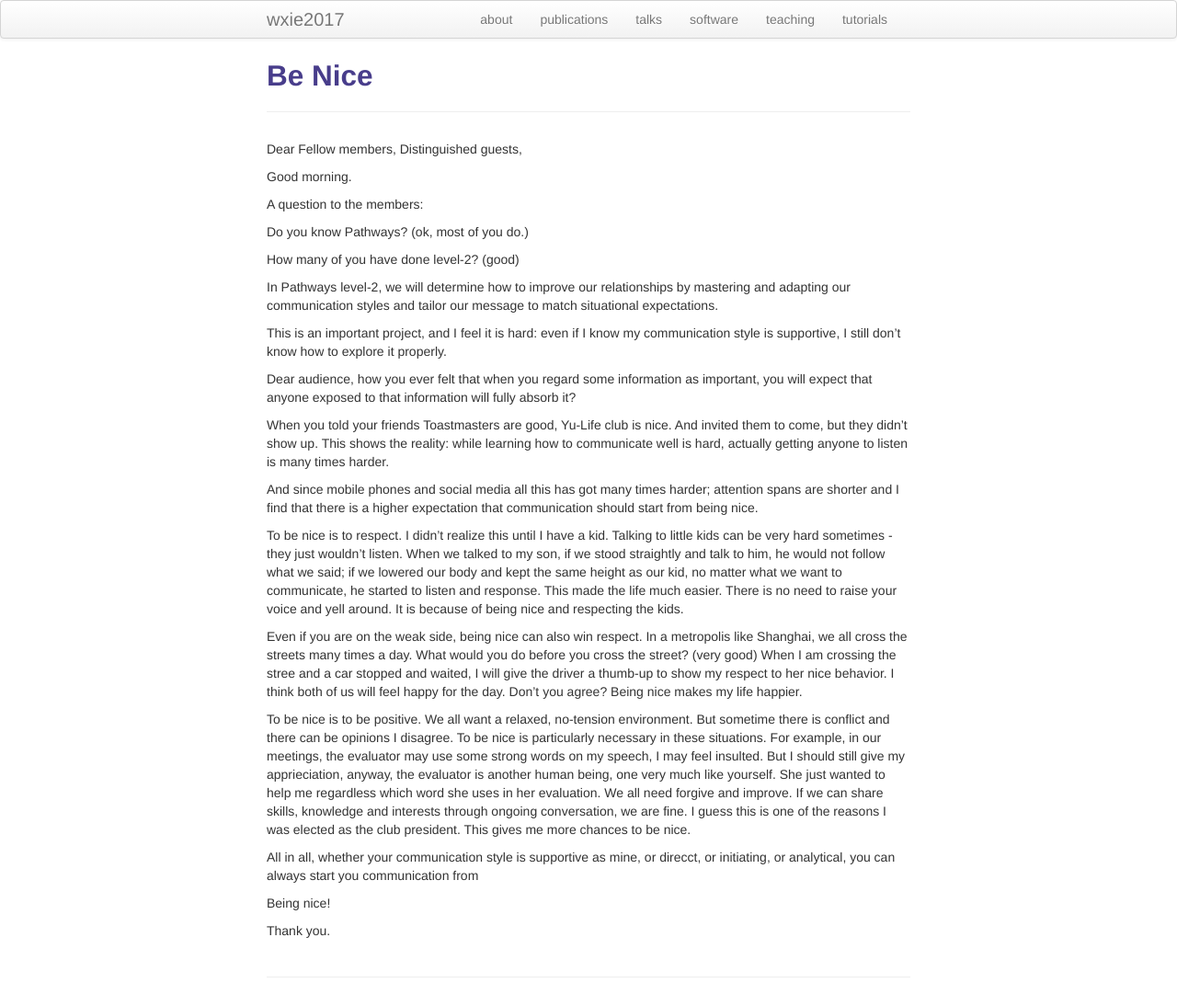
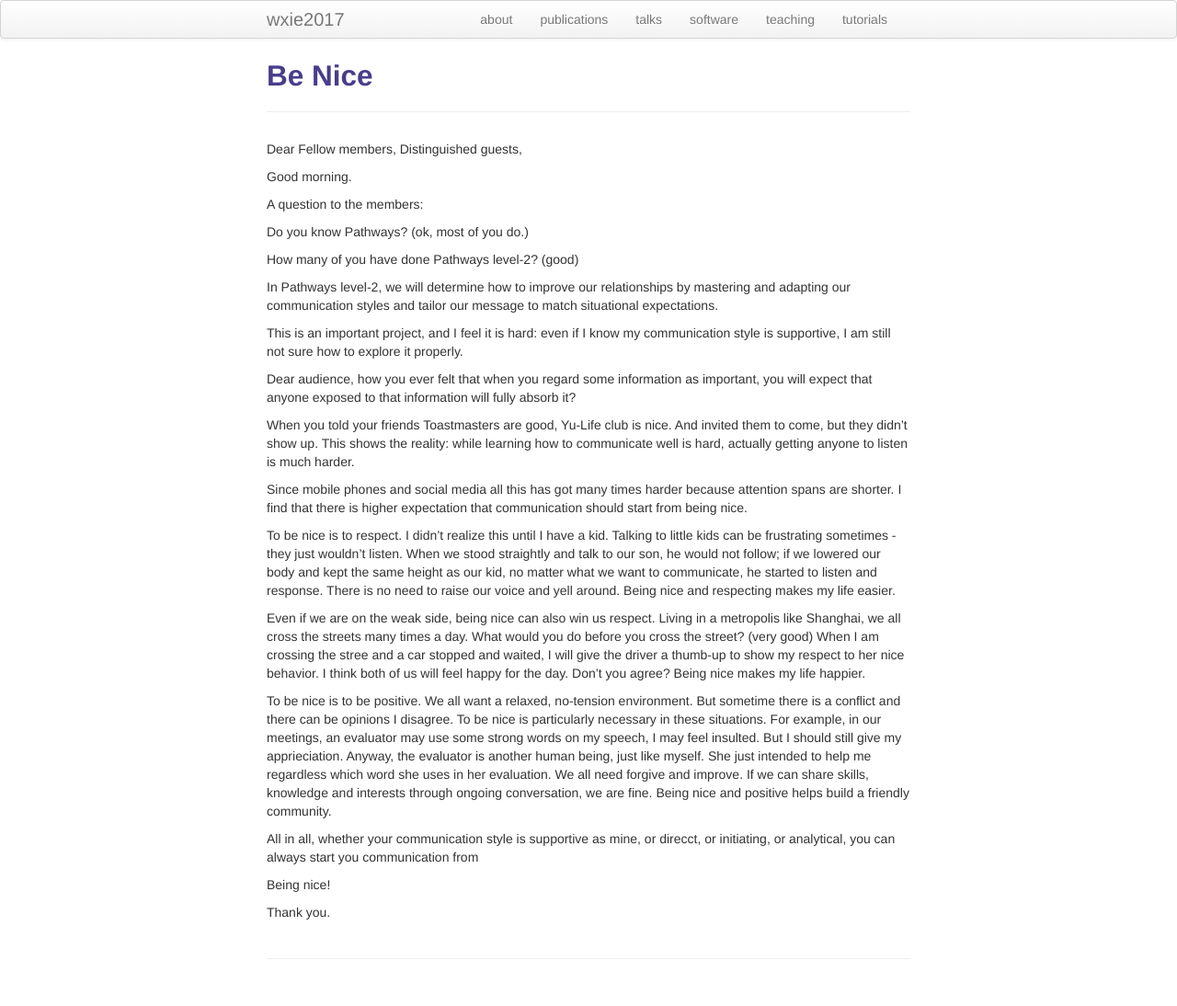
Before and after one commit to wxie2017/wxie2017.github.io, a Jekyll site: the page built from pages/speech/be_nice.md, in a window 1280 px wide. Shown: the whole page at 92% size. Built offline with Jekyll 4.4.1, drawn with Linux system fonts in a browser that asks for light colours.

Commit message:
small modification

```diff
--- a/pages/speech/be_nice.md
+++ b/pages/speech/be_nice.md
@@ -14,14 +14,14 @@ A question to the members:
 
 Do you know Pathways? (ok, most of you do.)
 
-How many of you have done level-2? (good)
+How many of you have done Pathways level-2? (good)
 
 In Pathways level-2, we will determine how to improve our relationships
 by mastering and adapting our communication styles and tailor our message
 to match situational expectations.
 
 This is an important project, and I feel it is hard: even if I know my
-communication style is supportive, I still don't know how to explore it
+communication style is supportive, I am still not sure how to explore it
 properly.
 
 Dear audience, how you ever felt that when you regard some information as
@@ -31,40 +31,40 @@ fully absorb it?
 When you told your friends Toastmasters are good, Yu-Life club is nice.
 And invited them to come, but they didn't show up. This shows the reality:
 while learning how to communicate well is hard, actually getting anyone
-to listen is many times harder.
+to listen is much harder.
 
-And since mobile phones and social media all this has got many times harder;
-attention spans are shorter and I find that there is a higher expectation
-that communication should start from being nice.
+Since mobile phones and social media all this has got many times harder
+because attention spans are shorter. I find that there is higher
+expectation that communication should start from being nice.
 
 To be nice is to respect. I didn't realize this until I have a kid. Talking
-to little kids can be very hard sometimes - they just wouldn't listen. When we
-talked to my son, if we stood straightly and talk to him, he would not follow
-what we said; if we lowered our body and kept the same height as our kid, no
-matter what we want to communicate, he started to listen and response. This
-made the life much easier. There is no need to raise your voice and yell around.
-It is because of being nice and respecting the kids.
+to little kids can be frustrating sometimes - they just wouldn't listen. When
+we stood straightly and talk to our son, he would not follow; if we lowered
+our body and kept the same height as our kid, no matter what we want to
+communicate, he started to listen and response. There is no need to raise our
+voice and yell around. Being nice and respecting makes my life easier.
 
-Even if you are on the weak side, being nice can also win respect. In a metropolis
-like Shanghai, we all cross the streets many times a day. What would you do
-before you cross the street? (very good) When I am crossing the stree and a
-car stopped and waited, I will give the driver a thumb-up to show my respect to
-her nice behavior. I think both of us will feel happy for the day. Don't you
-agree? Being nice makes my life happier.
+Even if we are on the weak side, being nice can also win us respect. Living
+in a metropolis like Shanghai, we all cross the streets many times a day.
+What would you do before you cross the street? (very good) When I am crossing
+the stree and a car stopped and waited, I will give the driver a thumb-up
+to show my respect to her nice behavior. I think both of us will feel happy
+for the day. Don't you agree? Being nice makes my life happier.
 
 To be nice is to be positive. We all want a relaxed, no-tension environment.
-But sometime there is conflict and there can be opinions I disagree. To
+But sometime there is a conflict and there can be opinions I disagree. To
 be nice is particularly necessary in these situations. For example, in our
-meetings, the evaluator may use some strong words on my speech, I may feel
-insulted. But I should still give my apprieciation, anyway, the evaluator is
-another human being, one very much like yourself. She just wanted to help me
+meetings, an evaluator may use some strong words on my speech, I may feel
+insulted. But I should still give my apprieciation. Anyway, the evaluator is
+another human being, just like myself. She just intended to help me
 regardless which word she uses in her evaluation. We all need forgive and
 improve. If we can share skills, knowledge and interests through ongoing
-conversation, we are fine. I guess this is one of the reasons I was elected
-as the club president. This gives me more chances to be nice.
+conversation, we are fine. Being nice and positive helps build a friendly
+community.
 
-All in all, whether your communication style is supportive as mine, or direcct,
-or initiating, or analytical, you can always start you communication from
+All in all, whether your communication style is supportive as mine, or
+direcct, or initiating, or analytical, you can always start you
+communication from
 
 Being nice!
 
```
Also changed, not shown: pages/speech/story_of_rooster.md (+1 -1 lines).
